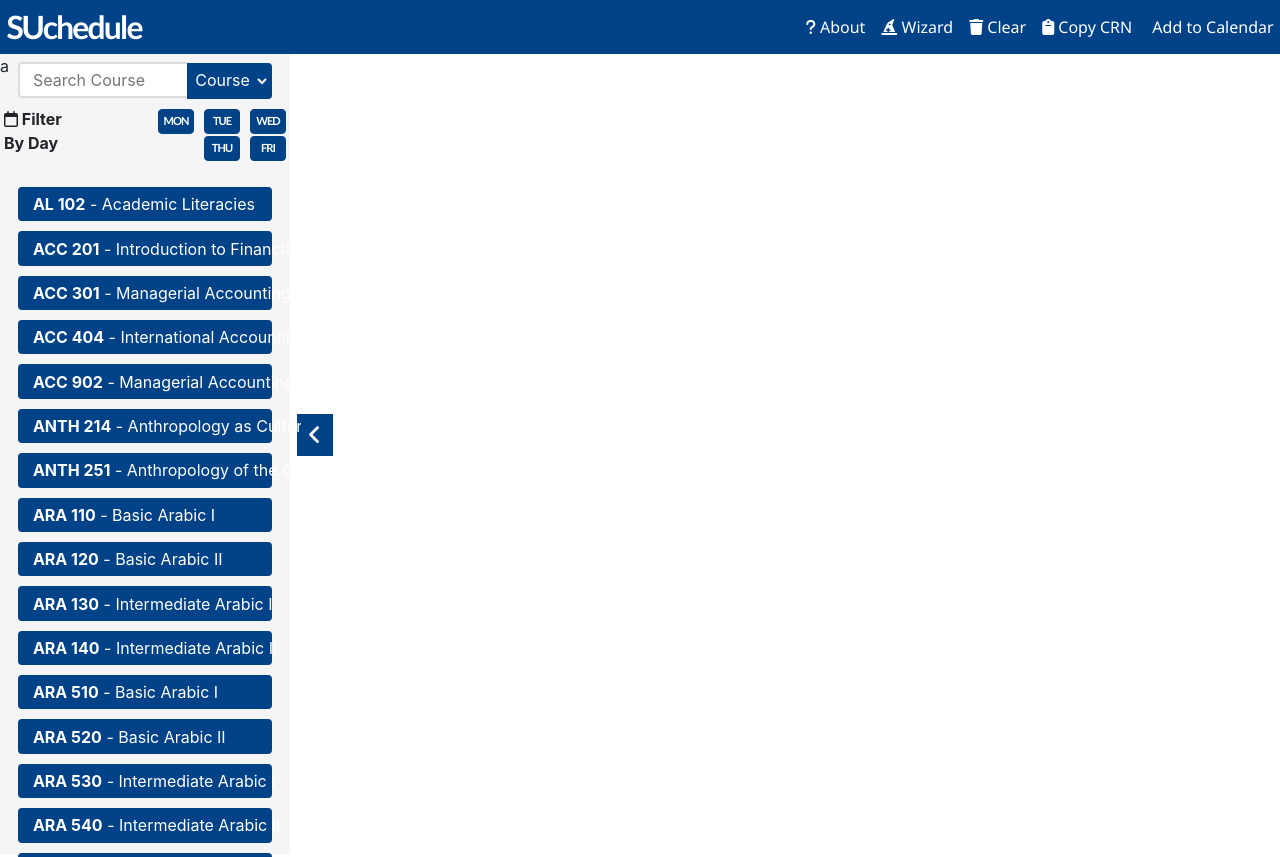
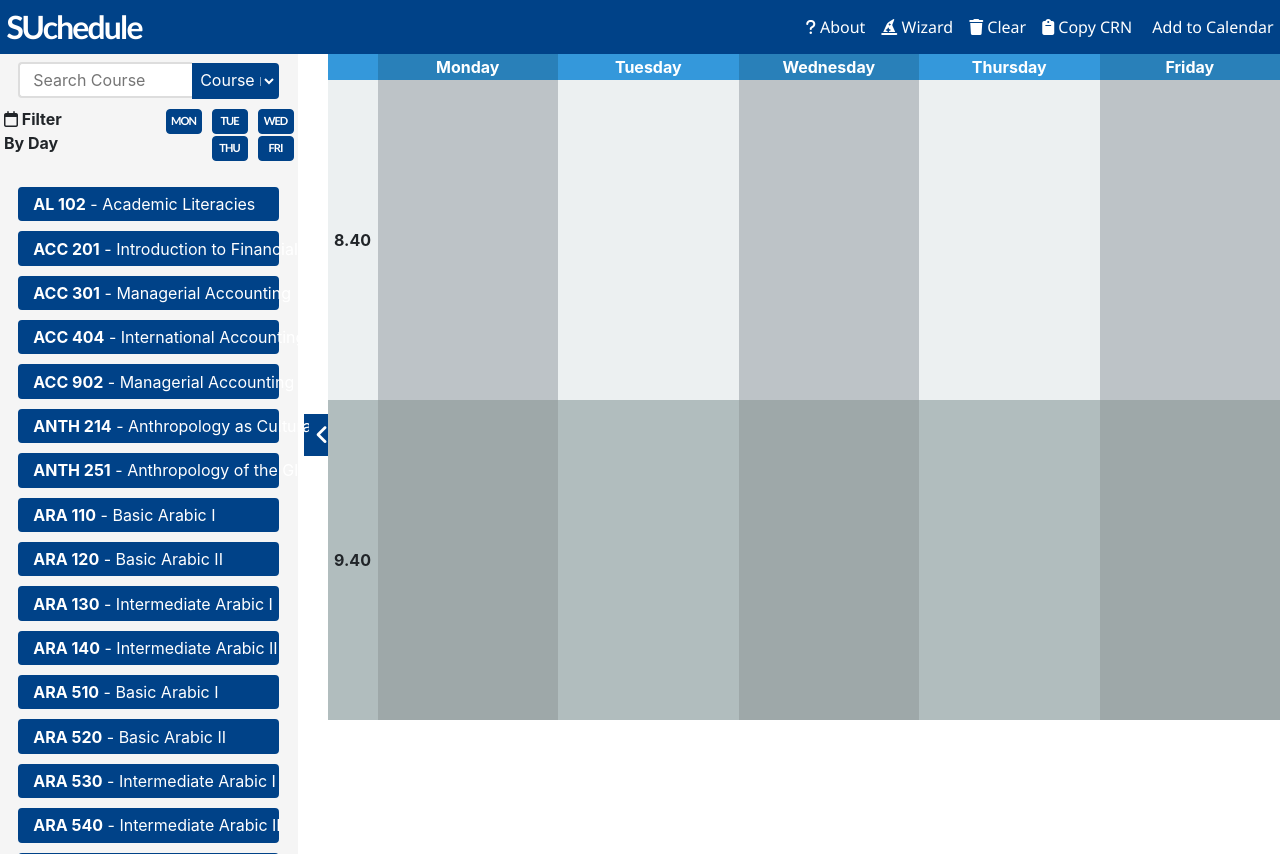
Before and after one commit to aburakayaz/suchedule, a Vue app: page / in a window 1280 px wide. Built offline with nearby package versions, Linux system fonts and the light colour scheme; some icons are missing; what vue-jquery would draw is missing.

Commit message:
Updated routes

```diff
--- a/src/view/Main.vue
+++ b/src/view/Main.vue
@@ -1,10 +1,12 @@
 <template>
   <div id="main">
    <div class="row">
-     <div class="col-md-3" :style="this.sidebarState ? 'position: absolute;' : ''">
+     <div class="col-md-3" :style="this.sidebarState ? '' : 'position: absolute;'">
        <Sidebar />
      </div>
-     <div :class="'col-md-'+(this.sidebarState ? '9' : '12')">a</div>
+     <div :class="'col-md-'+(this.sidebarState ? '9' : '12')">
+         <Timetable />
+     </div>
    </div>
 
   </div>
@@ -12,10 +14,12 @@
 
 <script>
 import Sidebar from '../components/Sidebar'
+import Timetable from '../components/Timetable'
 export default {
   name: 'App',
   components: {
-    Sidebar
+    Sidebar,
+    Timetable
   },
   computed: {
     sidebarState(){
```
